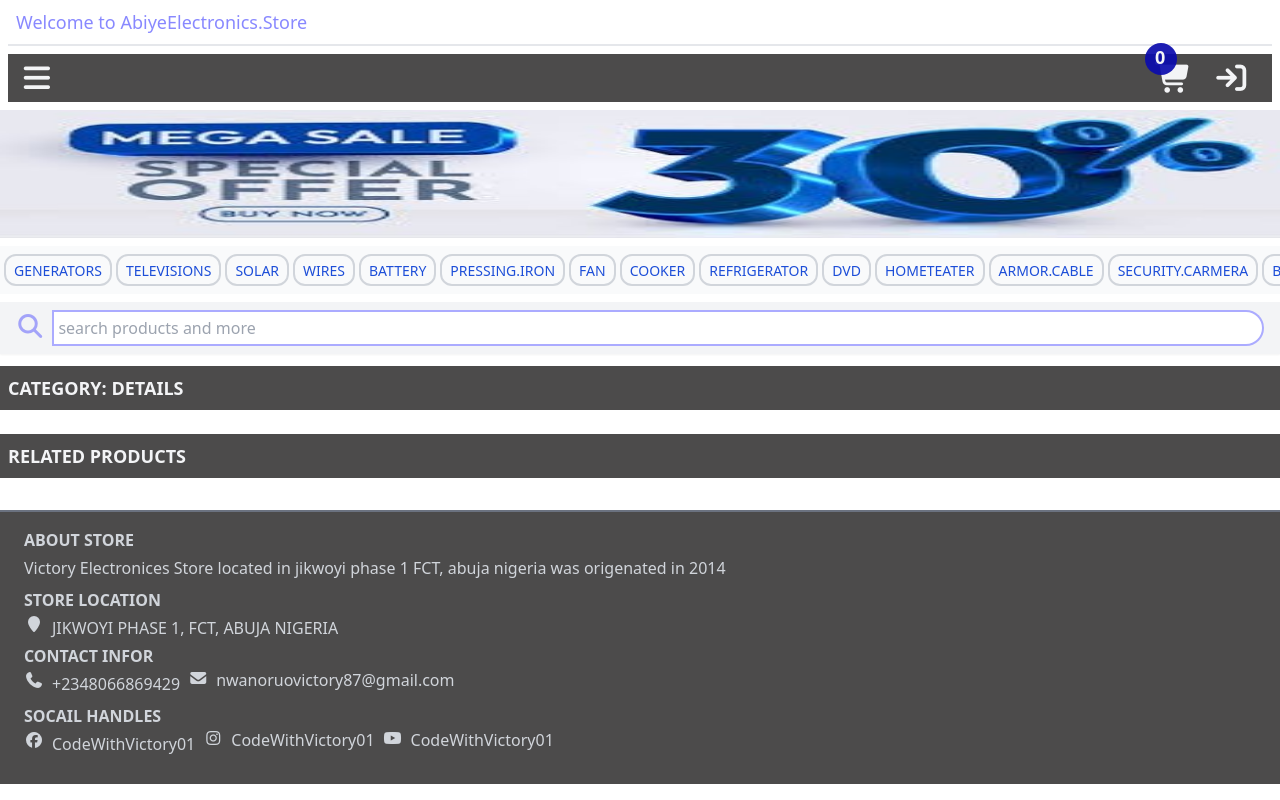
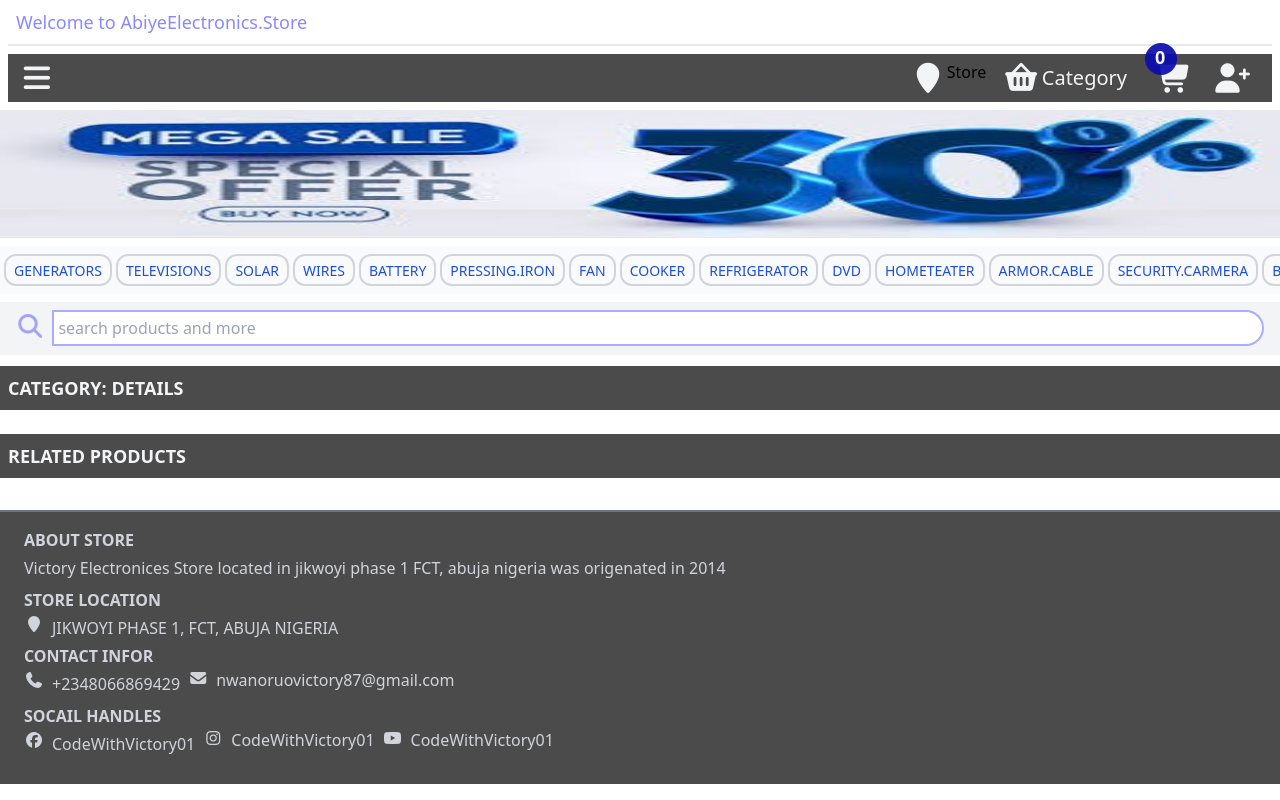
Before and after one commit to nwanoruovictory87-web/Electronic-Store, a React (Vite) app: page /Electronic-Store/products/1/1 in a window 1280 px wide. Built offline with nearby package versions, Linux system fonts and the light colour scheme.

Commit message:
ui update

```diff
--- a/src/component/Home/Top.jsx
+++ b/src/component/Home/Top.jsx
@@ -3,6 +3,7 @@ import { useRef } from "react";
 import { useNavigate } from "react-router-dom";
 import { UseOrderContext } from "../ContextApi/AppContextApi";
 import CheckOutIcon from "../OfViewIcons/CheckoutIcon";
+import PcMenu from "../OfViewIcons/PcMenu";
 import { useInView } from "react-intersection-observer";
 //
 function TopHome() {
@@ -43,6 +44,7 @@ function TopHome() {
               onClick={displayMenuOne}
             ></i>
           </span>
+          <PcMenu />
           <span className="mr-5">
             <span
               className="w-8 h-8   bg-[#0c0cadec] absolute mt-[-17px] ml-[-10px] pl-2.5   block rounded-full"
@@ -58,7 +60,7 @@ function TopHome() {
             ></i>
           </span>
           <span className="mr-4">
-            <i className="fas fa-sign-in text-3xl text-gray-100"></i>
+            <i className="fa-solid fa-user-plus text-3xl text-gray-100"></i>
           </span>
           <span>
             <i></i>
--- /dev/null
+++ b/src/component/OfViewIcons/PcMenu.jsx
@@ -0,0 +1,15 @@
+function PcMenu() {
+  return (
+    <div className="flex">
+      <span className="flex mr-4">
+        <i className="fas fa-map-marker text-3xl m-0 text-gray-100"></i>
+        <h5>Store</h5>
+      </span>
+      <span className="flex mr-7">
+        <i className="fas fa-shopping-basket text-3xl m-0 text-gray-100"></i>
+        <h5 className="text-xl text-gray-100 mt-1 ml-0.5">Category</h5>
+      </span>
+    </div>
+  );
+}
+export default PcMenu;
```
